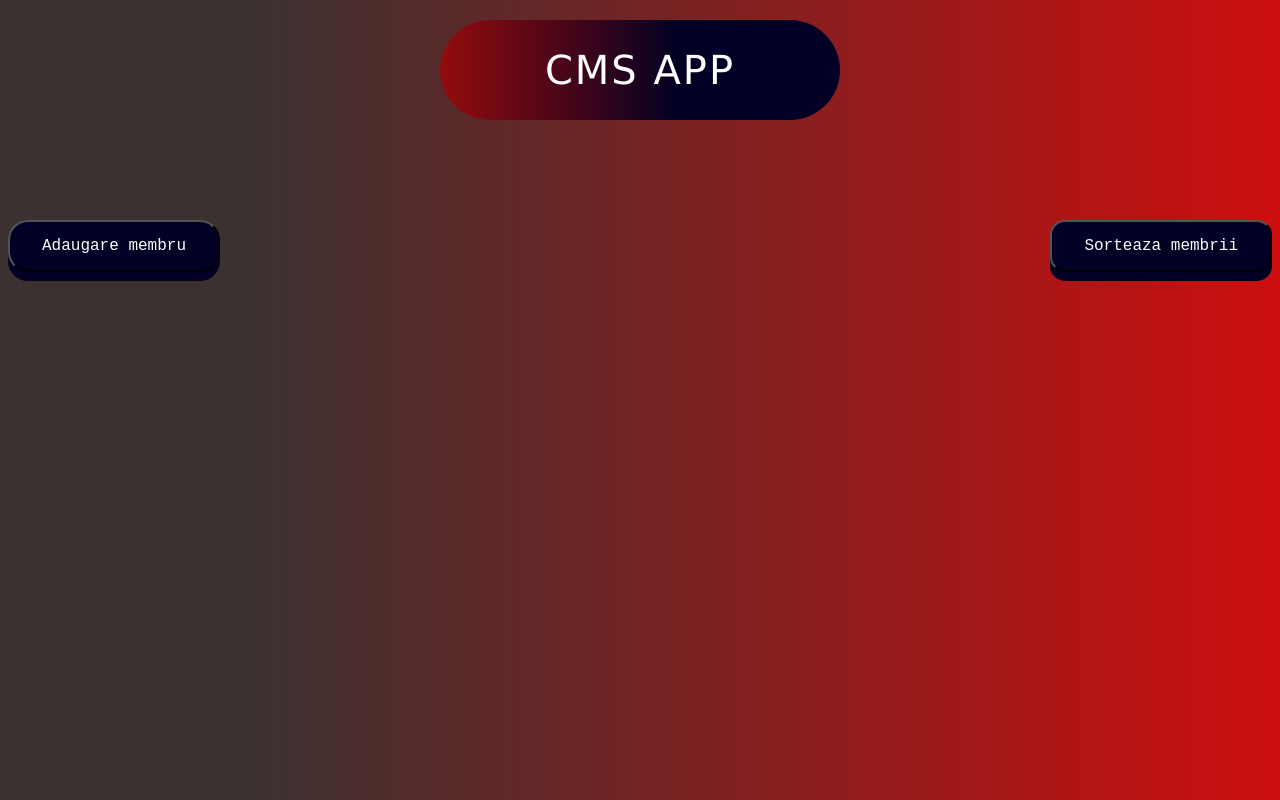
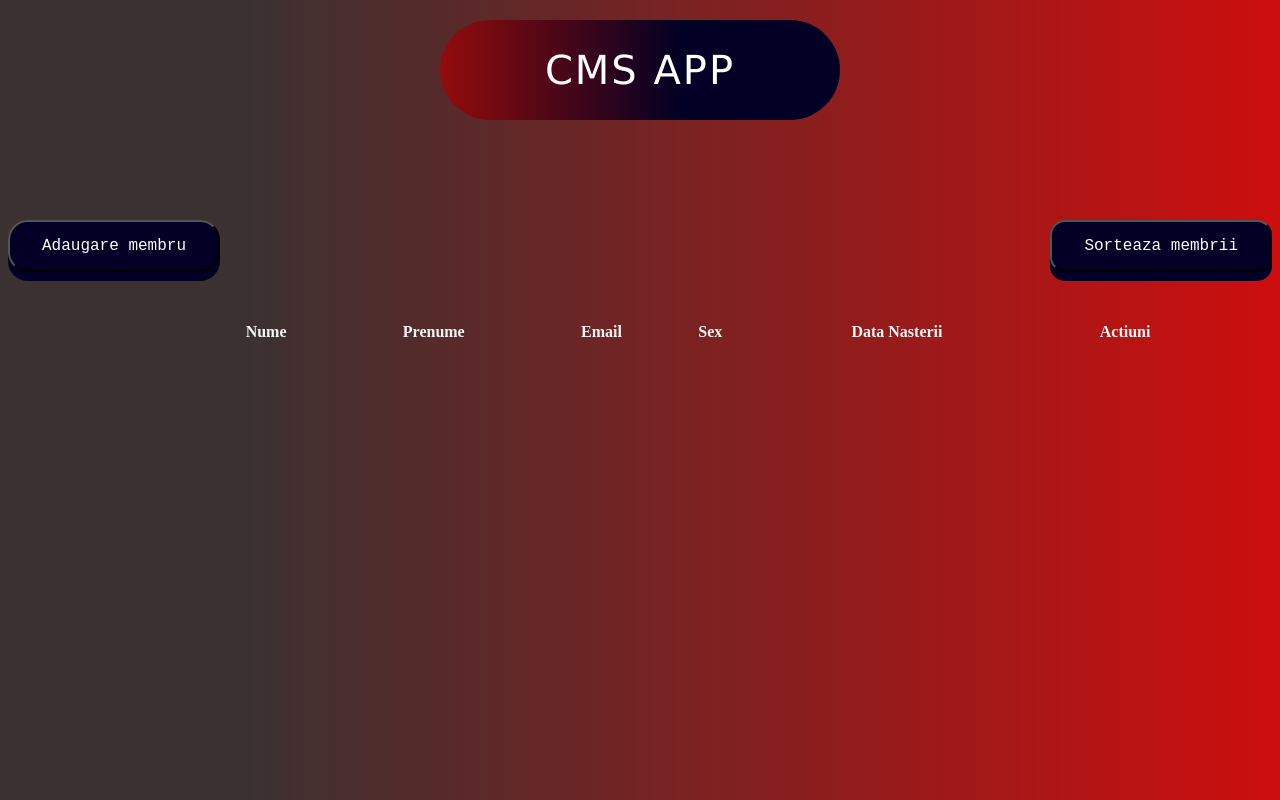
Before and after one commit to leoncampean/CMS_VUE, a Vue app in the folder website-cms/: page / in a window 1280 px wide. Built offline with nearby package versions, Linux system fonts and the light colour scheme.

Commit message:
linking the table component to the app and adding thead

```diff
--- a/website-cms/src/App.vue
+++ b/website-cms/src/App.vue
@@ -3,6 +3,7 @@
 <Text></Text>
 <TitleComponent></TitleComponent>
 <AdaugareButon></AdaugareButon>
+<TabelComponent></TabelComponent>
 
 
 </section>
@@ -14,6 +15,8 @@
 import TitleComponent from './components/TitleComponent.vue'
 import Text from './components/TextComponent.vue'
 import AdaugareButon from './components/ButoaneComponent.vue'
+import TabelComponent from './components/TabelComponent.vue'
+
 
 
 export default {
@@ -22,6 +25,7 @@ export default {
     TitleComponent,
     Text,
     AdaugareButon,
+    TabelComponent,
   }
 }
 </script>
--- a/website-cms/src/components/TabelComponent.vue
+++ b/website-cms/src/components/TabelComponent.vue
@@ -0,0 +1,48 @@
+<template>
+<section>
+    <table class="tabel">
+        <thead>
+            <th>{{Nume}}</th>
+            <th>{{Prenume}}</th>
+            <th>{{Email}}</th>
+            <th>{{Sex}}</th>
+            <th>{{DataNasterii}}</th>
+            <th>{{Actiuni}}</th>
+
+        </thead>
+    </table>
+
+</section>
+
+</template>
+
+<script>
+export default {
+    data() {
+        return {
+            Nume: "Nume",
+            Prenume: "Prenume",
+            Email: "Email",
+            Sex: "Sex",
+            DataNasterii: "Data Nasterii",
+            Actiuni: "Actiuni"
+        };
+    }
+
+};
+</script>
+
+<style>
+
+.tabel {
+    color: whitesmoke;
+    margin-top: 3rem;
+    align-self: center;
+    justify-self: center;
+    width: 80%;
+    margin-left: 10%;
+    text-align: center;
+
+}
+
+</style>
```
